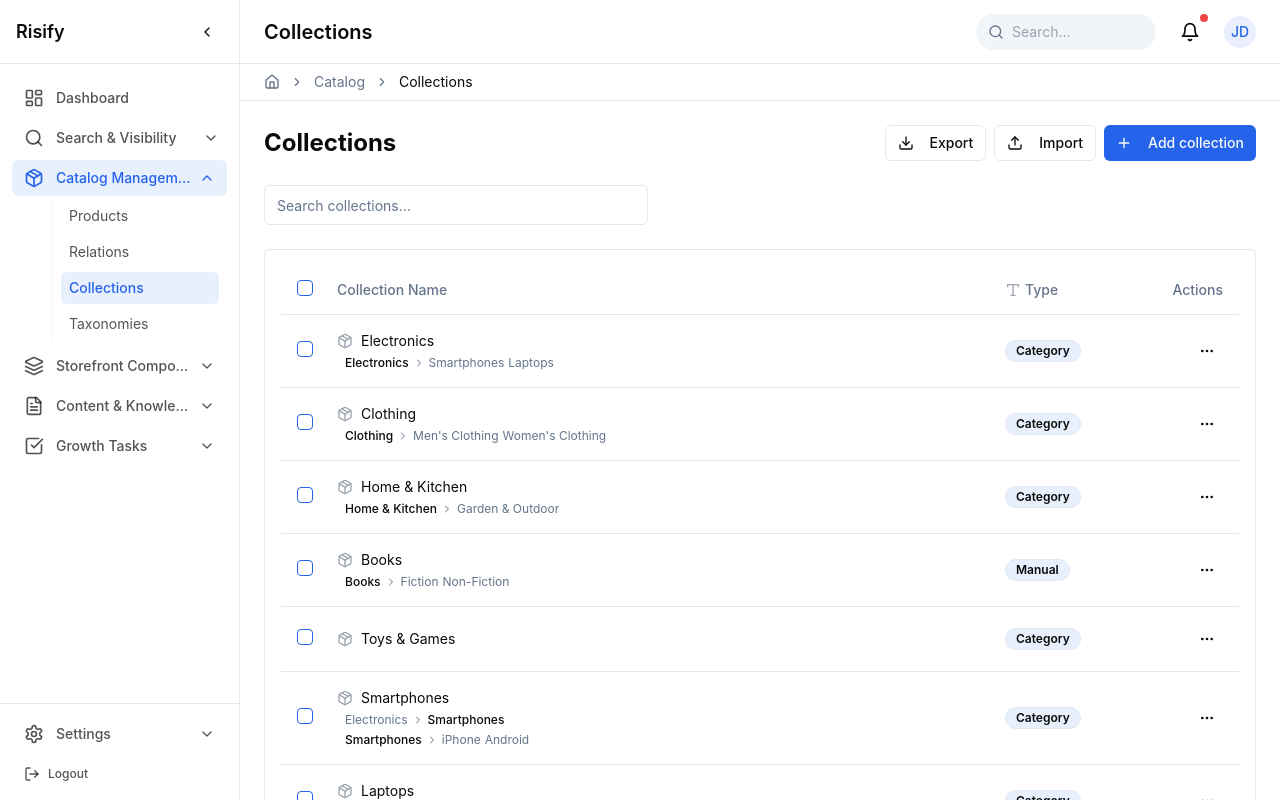
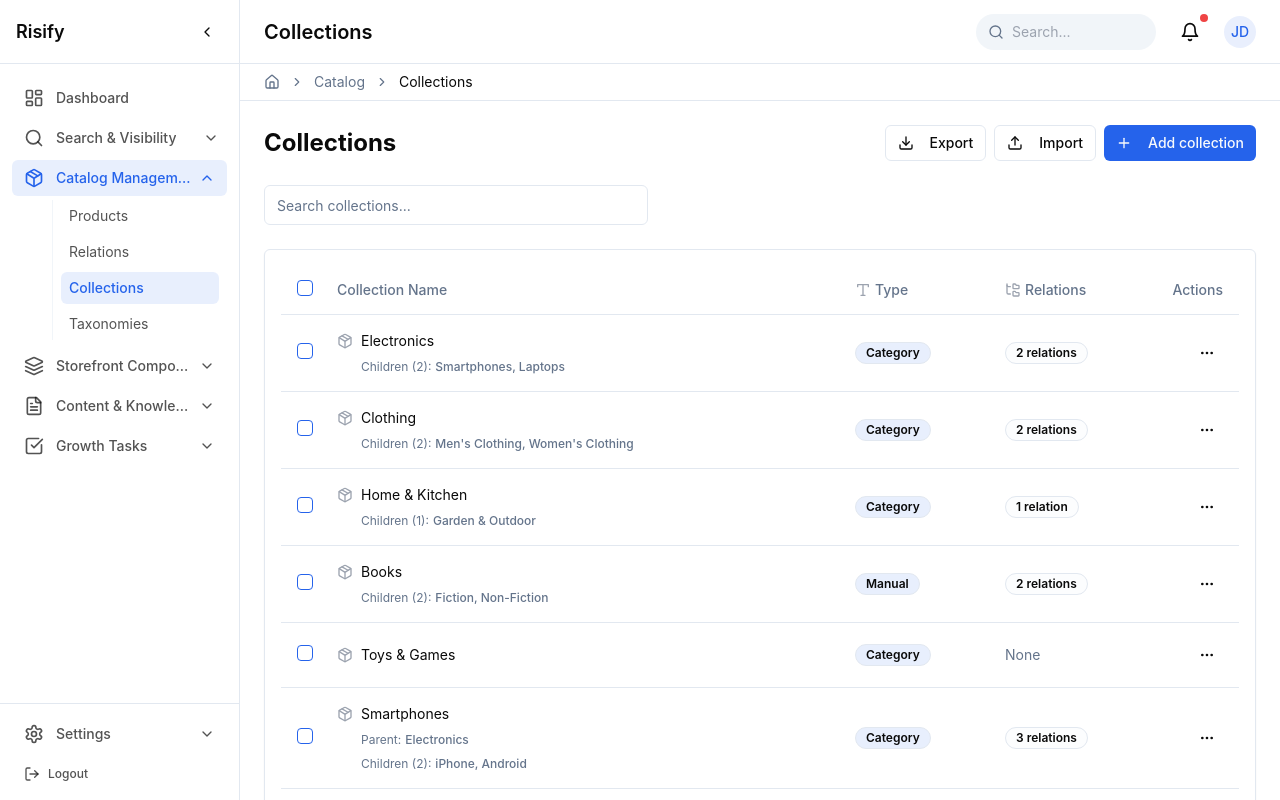
Before and after one commit to analyzify/risify-dashboard-universe, a React (Vite) app: page /catalog/collections in a window 1280 px wide. Built offline with nearby package versions, Linux system fonts and the light colour scheme.

Commit message:
Refactor: Improve collection display
Show parent-child relationships more clearly in the collection table.

```diff
--- a/src/components/catalog/collections/CollectionsTable.tsx
+++ b/src/components/catalog/collections/CollectionsTable.tsx
@@ -1,6 +1,5 @@
-
 import React, { useState } from "react";
-import { Package, MoreHorizontal, Check, Type, ChevronRight } from "lucide-react";
+import { Package, MoreHorizontal, Check, Type, FolderTree } from "lucide-react";
 import {
   Table,
   TableBody,
@@ -42,14 +41,13 @@ export interface Collection {
   relationsCount?: number;
 }
 
-interface CollectionBreadcrumbProps {
+interface CollectionRelationshipProps {
   collection: Collection;
   collections: Collection[];
   onRename: (id: string, title: string) => void;
 }
 
-// New component for collection breadcrumbs
-const CollectionBreadcrumb: React.FC<CollectionBreadcrumbProps> = ({
+const CollectionRelationship: React.FC<CollectionRelationshipProps> = ({
   collection,
   collections,
   onRename
@@ -57,13 +55,11 @@ const CollectionBreadcrumb: React.FC<CollectionBreadcrumbProps> = ({
   const [isEditing, setIsEditing] = useState(false);
   const [editValue, setEditValue] = useState(collection.title);
 
-  // Find parent collection if it exists
   const findParent = (collection: Collection): Collection | undefined => {
     if (!collection.parentId) return undefined;
     return collections.find(c => c.id === collection.parentId);
   };
 
-  // Find children collections if they exist
   const findChildren = (collection: Collection): Collection[] => {
     return collections.filter(c => c.parentId === collection.id);
   };
@@ -80,8 +76,7 @@ const CollectionBreadcrumb: React.FC<CollectionBreadcrumbProps> = ({
   };
 
   return (
-    <div className="flex flex-col space-y-1">
-      {/* Main collection title - editable */}
+    <div className="flex flex-col space-y-2">
       <div className="flex items-center">
         <Package className="h-4 w-4 text-gray-400 flex-shrink-0 mr-2" />
 
@@ -116,50 +111,39 @@ const CollectionBreadcrumb: React.FC<CollectionBreadcrumbProps> = ({
         )}
       </div>
 
-      {/* Parent (if exists) - as small breadcrumb above */}
       {parent && (
-        <div className="flex items-center text-xs text-muted-foreground ml-2">
-          <span className="truncate hover:text-foreground transition-colors cursor-pointer">
-            {parent.title}
-          </span>
-          <ChevronRight className="h-3 w-3 mx-1 flex-shrink-0" />
-          <span className="font-medium text-foreground truncate">
-            {collection.title}
-          </span>
+        <div className="ml-6 -mt-1">
+          <div className="text-xs text-muted-foreground flex items-center">
+            <span className="mr-1">Parent:</span>
+            <span className="font-medium hover:text-foreground transition-colors cursor-pointer">
+              {parent.title}
+            </span>
+          </div>
         </div>
       )}
 
-      {/* Children (if exist) - as small breadcrumbs below */}
       {children.length > 0 && (
-        <div className="ml-2">
+        <div className="ml-6 -mt-1">
           <TooltipProvider>
             <Tooltip>
               <TooltipTrigger asChild>
-                <div className="flex items-center flex-wrap text-xs text-muted-foreground">
-                  <span className="font-medium text-foreground truncate mr-1">
-                    {collection.title}
+                <div className="text-xs text-muted-foreground flex items-center">
+                  <span className="mr-1">Children ({children.length}):</span>
+                  <span className="font-medium truncate hover:text-foreground transition-colors cursor-pointer">
+                    {children.slice(0, 2).map((child, i) => (
+                      <React.Fragment key={child.id}>
+                        {child.title}{i < children.slice(0, 2).length - 1 ? ", " : ""}
+                      </React.Fragment>
+                    ))}
+                    {children.length > 2 && ` +${children.length - 2} more`}
                   </span>
-                  <ChevronRight className="h-3 w-3 mr-1 flex-shrink-0" />
-                  {children.slice(0, 2).map((child, i) => (
-                    <span
-                      key={child.id}
-                      className="truncate hover:text-foreground transition-colors cursor-pointer mr-1"
-                    >
-                      {child.title}{i < 1 && children.length > 2 ? "," : ""}
-                    </span>
-                  ))}
-                  {children.length > 2 && (
-                    <span className="text-muted-foreground">
-                      +{children.length - 2} more
-                    </span>
-                  )}
                 </div>
               </TooltipTrigger>
               {children.length > 2 && (
                 <TooltipContent>
-                  <div className="space-y-1">
+                  <div className="space-y-1 py-1">
                     {children.map(child => (
-                      <div key={child.id}>{child.title}</div>
+                      <div key={child.id} className="text-sm">{child.title}</div>
                     ))}
                   </div>
                 </TooltipContent>
@@ -193,7 +177,6 @@ const CollectionsTable: React.FC<CollectionsTableProps> = ({
 }) => {
   const [selectedItems, setSelectedItems] = useState<string[]>([]);
 
-  // Handle selecting all items
   const handleSelectAll = (checked: boolean) => {
     if (checked) {
       setSelectedItems(collections.map(c => c.id));
@@ -206,7 +189,6 @@ const CollectionsTable: React.FC<CollectionsTableProps> = ({
     }
   };
 
-  // Handle selecting individual item
   const handleSelectItem = (id: string, checked: boolean) => {
     const updatedSelection = checked
       ? [...selectedItems, id]
@@ -219,18 +201,14 @@ const CollectionsTable: React.FC<CollectionsTableProps> = ({
     }
   };
 
-  // Check if all items are selected
   const allSelected = collections.length > 0 && selectedItems.length === collections.length;
 
-  // Check if some items are selected
   const someSelected = selectedItems.length > 0 && selectedItems.length < collections.length;
 
-  // Generate pagination items
   const renderPaginationItems = () => {
     const items = [];
     const maxVisible = 5;
 
-    // Always show first page
     items.push(
       <PaginationItem key="first">
         <PaginationLink
@@ -246,7 +224,6 @@ const CollectionsTable: React.FC<CollectionsTableProps> = ({
       </PaginationItem>
     );
 
-    // Add ellipsis if needed
     if (currentPage > 3) {
       items.push(
         <PaginationItem key="ellipsis-1">
@@ -255,7 +232,6 @@ const CollectionsTable: React.FC<CollectionsTableProps> = ({
       );
     }
 
-    // Add pages around current page
     const startPage = Math.max(2, currentPage - 1);
     const endPage = Math.min(totalPages - 1, currentPage + 1);
 
@@ -278,7 +254,6 @@ const CollectionsTable: React.FC<CollectionsTableProps> = ({
       }
     }
 
-    // Add ellipsis if needed
     if (currentPage < totalPages - 2 && totalPages > 3) {
       items.push(
         <PaginationItem key="ellipsis-2">
@@ -287,7 +262,6 @@ const CollectionsTable: React.FC<CollectionsTableProps> = ({
       );
     }
 
-    // Always show last page if there's more than one page
     if (totalPages > 1) {
       items.push(
         <PaginationItem key="last">
@@ -316,8 +290,8 @@ const CollectionsTable: React.FC<CollectionsTableProps> = ({
             <TableHead className="w-[40px]">
               <Checkbox
                 checked={allSelected}
-                indeterminate={someSelected}
                 onCheckedChange={handleSelectAll}
+                data-state={someSelected ? "indeterminate" : undefined}
                 aria-label="Select all"
               />
             </TableHead>
@@ -328,13 +302,19 @@ const CollectionsTable: React.FC<CollectionsTableProps> = ({
                 <span>Type</span>
               </div>
             </TableHead>
+            <TableHead className="w-[150px]">
+              <div className="flex items-center gap-1">
+                <FolderTree className="h-4 w-4 text-gray-400" />
+                <span>Relations</span>
+              </div>
+            </TableHead>
             <TableHead className="w-[100px] text-right">Actions</TableHead>
           </TableRow>
         </TableHeader>
         <TableBody>
           {collections.length === 0 ? (
             <TableRow>
-              <TableCell colSpan={4} className="text-center py-8 text-muted-foreground">
+              <TableCell colSpan={5} className="text-center py-8 text-muted-foreground">
                 No collections found
               </TableCell>
             </TableRow>
@@ -349,7 +329,7 @@ const CollectionsTable: React.FC<CollectionsTableProps> = ({
                   />
                 </TableCell>
                 <TableCell>
-                  <CollectionBreadcrumb
+                  <CollectionRelationship
                     collection={collection}
                     collections={collections}
                     onRename={onRename}
@@ -363,6 +343,21 @@ const CollectionsTable: React.FC<CollectionsTableProps> = ({
                   ) : (
                     <span className="text-muted-foreground text-sm">Standard</span>
                   )}
+                </TableCell>
+                <TableCell>
+                  {(() => {
+                    const parentCount = collection.parentId ? 1 : 0;
+                    const childrenCount = collections.filter(c => c.parentId === collection.id).length;
+                    const total = parentCount + childrenCount;
+
+                    return total > 0 ? (
+                      <Badge variant="outline" className="bg-secondary/20">
+                        {total} {total === 1 ? 'relation' : 'relations'}
+                      </Badge>
+                    ) : (
+                      <span className="text-muted-foreground text-sm">None</span>
+                    );
+                  })()}
                 </TableCell>
                 <TableCell className="text-right">
                   <DropdownMenu>
```
